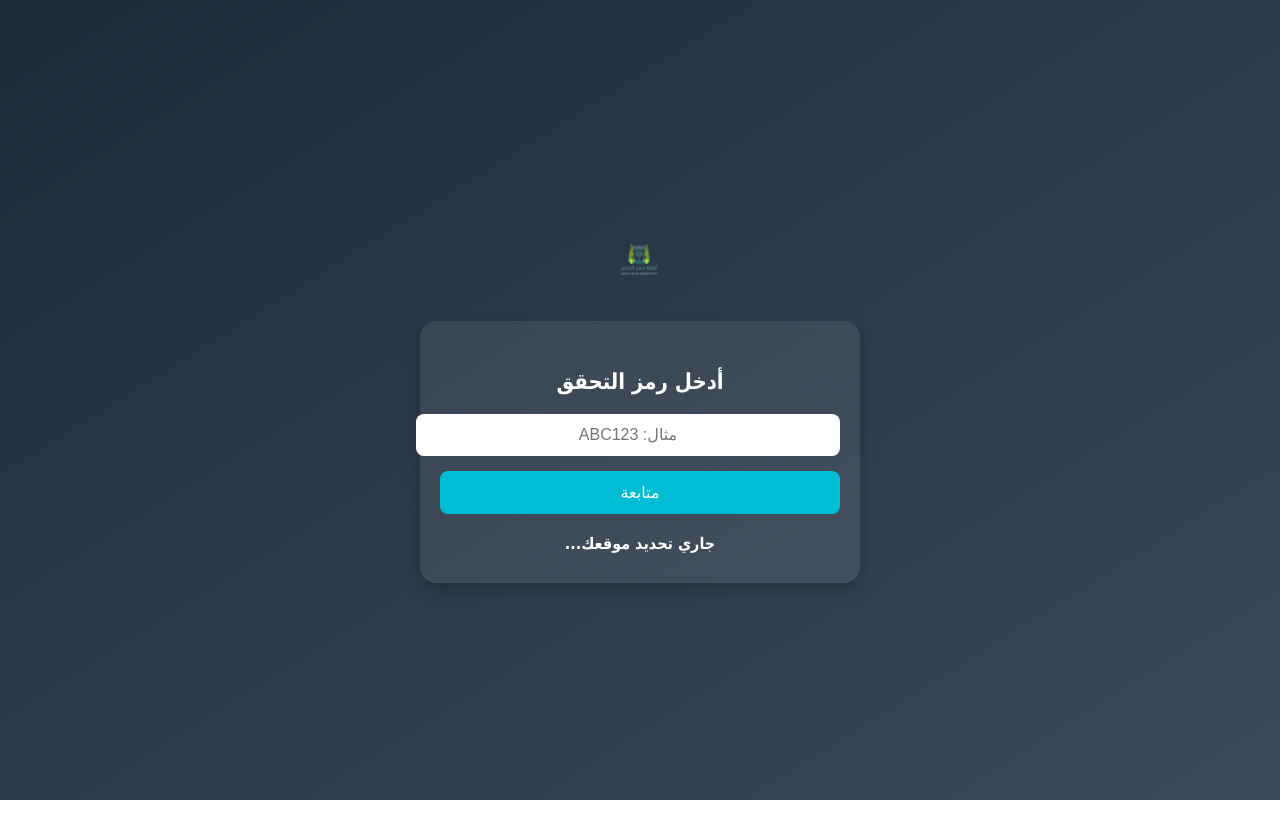
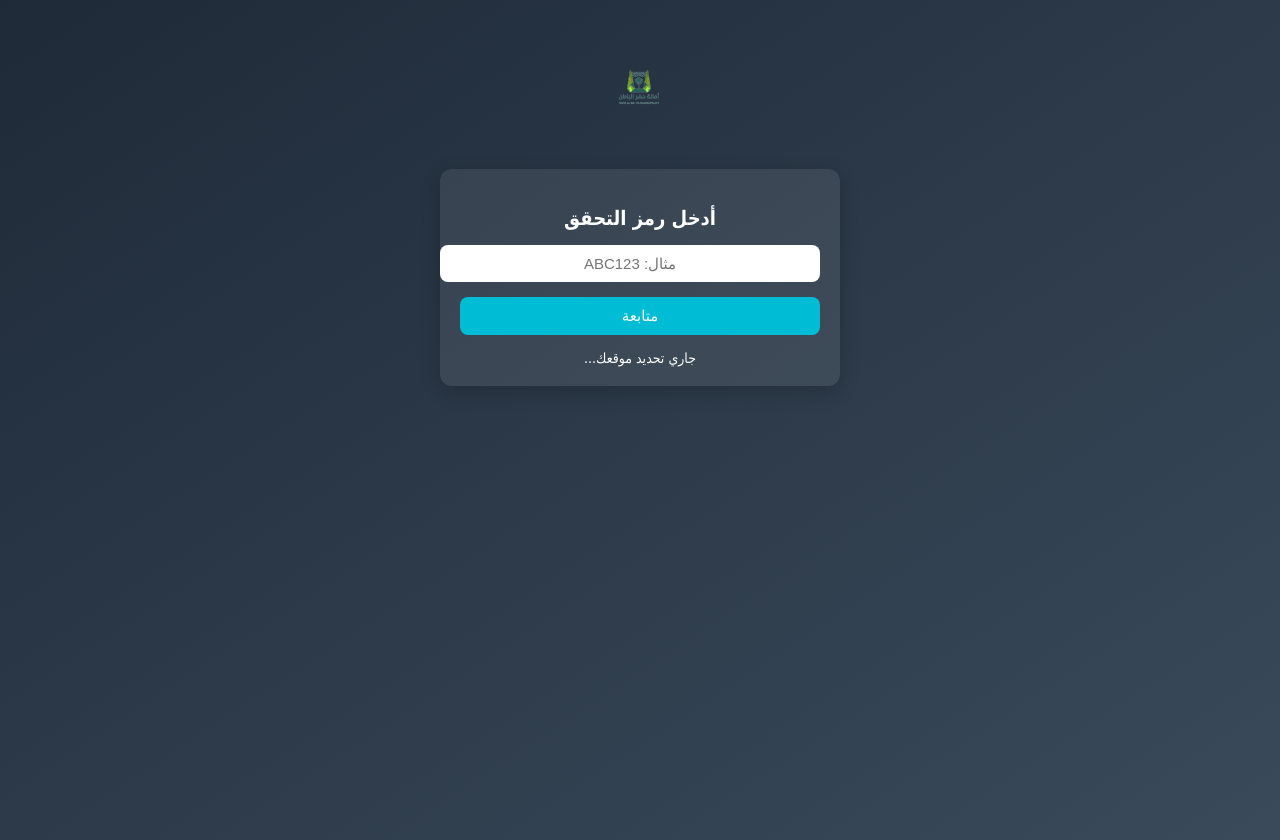
Before and after one commit to re-SWE/survey-location, a plain HTML site: page index.html in a window 1280 px wide. Before the commit the page ends 800 px from the top, so only its background shows below. Drawn offline with Linux system fonts and the light colour scheme.

Commit message:
Update index.html

```diff
--- a/index.html
+++ b/index.html
@@ -3,61 +3,62 @@
 <head>
   <meta charset="UTF-8" />
   <meta name="viewport" content="width=device-width, initial-scale=1.0" />
-  <title>التحقق من الرمز والموقع</title>
+  <title>التحقق من الرمز</title>
   <style>
     body {
       margin: 0;
       padding: 0;
       font-family: "Tahoma", sans-serif;
       background: linear-gradient(to bottom right, #1e2a38, #3a4a5a);
-      color: white;
+      color: #fff;
       display: flex;
       flex-direction: column;
       align-items: center;
-      justify-content: center;
+      justify-content: flex-start;
       min-height: 100vh;
-    }
-
-    .logo-container {
-      margin-bottom: 10px;
+      padding-top: 40px;
     }
 
     .logo-container img {
-      width: 90px;
+      width: 100px;
+      max-width: 25vw;
       height: auto;
+      margin-bottom: 25px;
     }
 
-    .container {
+    .box {
       background-color: rgba(255, 255, 255, 0.08);
-      padding: 30px 20px;
-      border-radius: 16px;
-      box-shadow: 0 8px 16px rgba(0,0,0,0.2);
+      padding: 20px;
+      border-radius: 12px;
+      box-shadow: 0 6px 20px rgba(0, 0, 0, 0.2);
       width: 90%;
-      max-width: 400px;
+      max-width: 360px;
       text-align: center;
     }
 
     h2 {
-      font-size: 22px;
-      margin-bottom: 20px;
+      font-size: 20px;
+      margin-bottom: 15px;
     }
 
-    input {
+    input[type="text"] {
       width: 100%;
-      padding: 12px;
-      font-size: 16px;
+      padding: 10px;
+      font-size: 15px;
       border: none;
       border-radius: 8px;
       margin-bottom: 15px;
       text-align: center;
+      background-color: #fff;
+      color: #333;
     }
 
     button {
       width: 100%;
-      padding: 12px;
+      padding: 10px;
       background-color: #00bcd4;
       color: white;
-      font-size: 16px;
+      font-size: 15px;
       border: none;
       border-radius: 8px;
       cursor: pointer;
@@ -69,8 +70,8 @@
     }
 
     #locationDiv {
-      margin-top: 20px;
-      font-weight: bold;
+      margin-top: 15px;
+      font-size: 14px;
     }
 
     #errorMsg {
@@ -80,28 +81,36 @@
       margin-top: 15px;
       border-radius: 8px;
       display: none;
+      font-size: 14px;
     }
 
     @media (max-width: 500px) {
       .logo-container img {
-        width: 70px;
+        width: 80px;
       }
 
-      .container {
-        padding: 25px 15px;
+      .box {
+        padding: 18px;
+      }
+
+      h2 {
+        font-size: 18px;
+      }
+
+      input[type="text"], button {
+        font-size: 14px;
+        padding: 10px;
       }
     }
   </style>
 </head>
 <body>
 
-  <!-- الشعار خارج المربع -->
   <div class="logo-container">
     <img src="https://github.com/re-SWE/survey-location/blob/main/HaLogo.png?raw=true" alt="شعار أمانة حفر الباطن">
   </div>
 
-  <!-- محتوى الصفحة -->
-  <div class="container">
+  <div class="box">
     <h2>أدخل رمز التحقق</h2>
     <input type="text" id="codeInput" placeholder="مثال: ABC123" />
     <button onclick="verifyCode()">متابعة</button>
```
